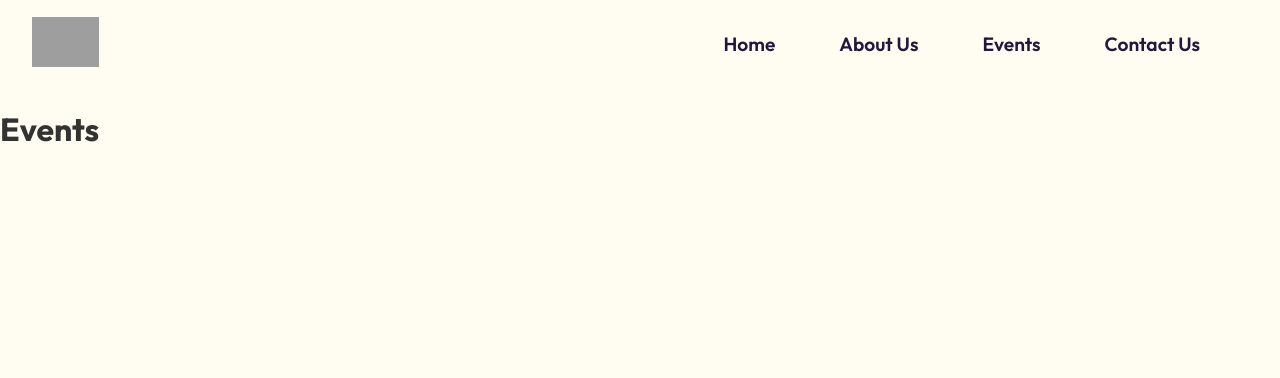
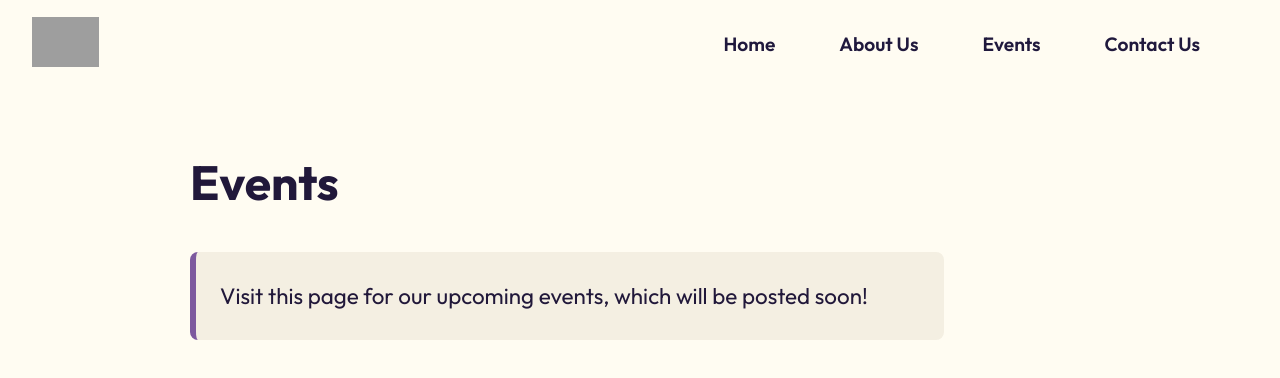
Before and after one commit to sachi-bharwada/uwbmesoc-website, a React (Vite) app: page /events in a window 1280 px wide. Shown: the top 378 px of the page. Built offline with nearby package versions, Linux system fonts and the light colour scheme; grey boxes are pictures that could not be loaded.

Commit message:
updated events

```diff
--- a/src/pages/Events.css
+++ b/src/pages/Events.css
@@ -0,0 +1,26 @@
+@import url('https://fonts.googleapis.com/css2?family=Outfit:wght@100..900&display=swap');
+
+.events-container {
+    max-width: 900px;
+    margin: 0 auto;
+    padding: 2rem;
+    color: #21183A;
+    font-family: 'Outfit';
+}
+
+.events-title {
+    font-size: 3rem;
+    margin-bottom: 2.5rem;
+    color: #21183A;
+}
+
+.events-blurb {
+    font-size: 1.4rem;
+    line-height: 1.8;
+    max-width: 700px;
+    color: #21183A;
+    background-color: #f4efe2;
+    border-left: 6px solid #7D599E;
+    padding: 1.5rem;
+    border-radius: 8px;
+}
--- a/src/pages/Events.jsx
+++ b/src/pages/Events.jsx
@@ -1,7 +1,12 @@
+import './Events.css';
+
 function Events() {
   return (
-    <div>
-      <h1>Events</h1>
+    <div className="events-container">
+      <h1 className="events-title">Events</h1>
+      <p className="events-blurb">
+        Visit this page for our upcoming events, which will be posted soon!
+      </p>
     </div>
   );
 }
```
Also changed, not shown: 3 other files (tests, documents, lock files or other folders).
